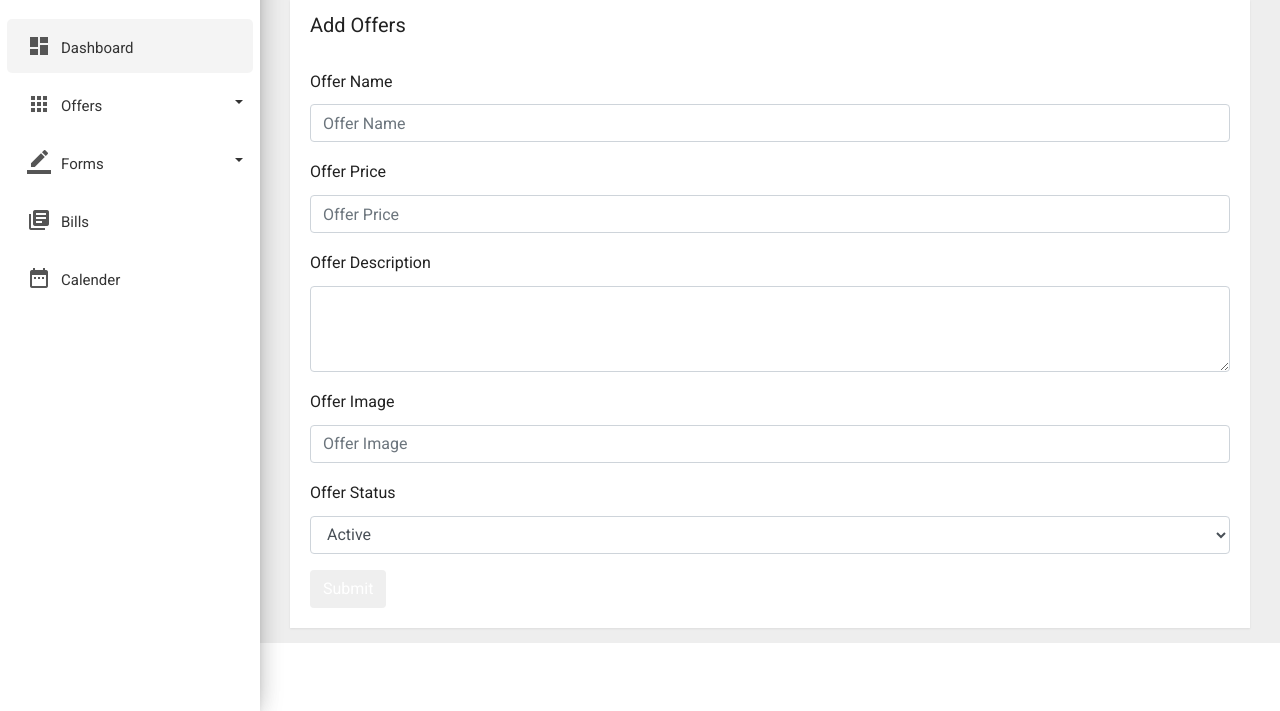
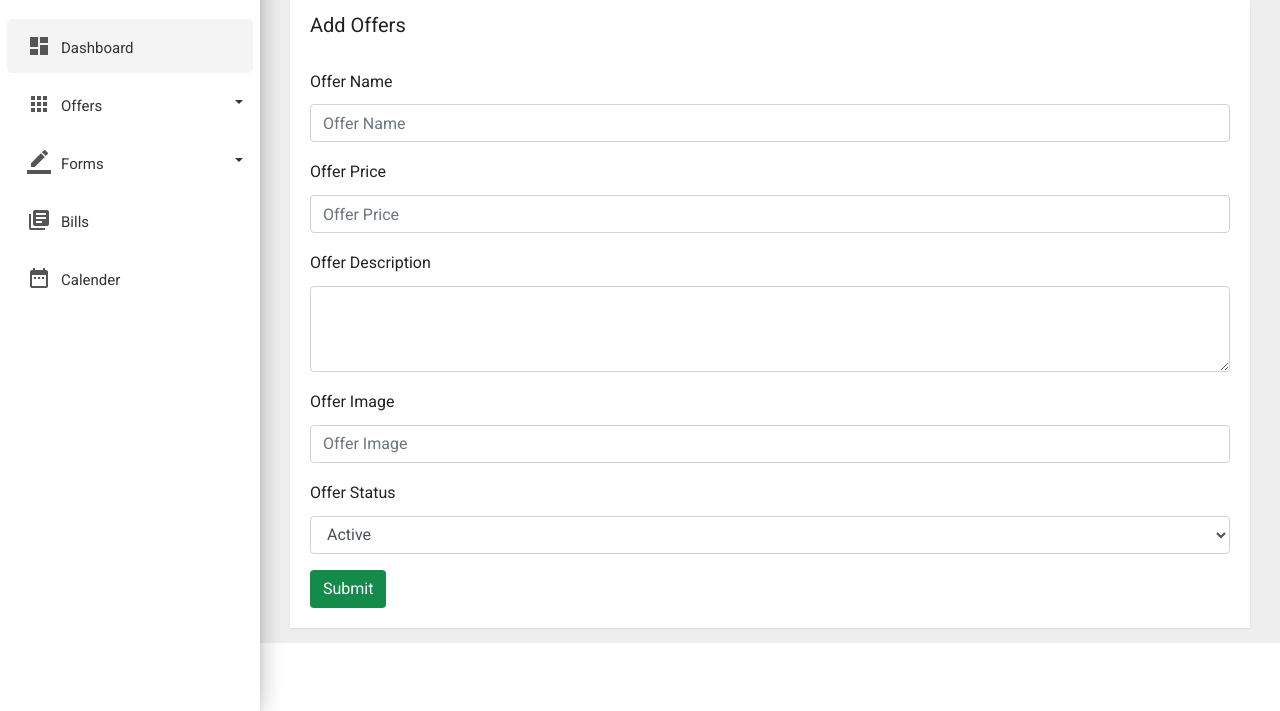
Before and after one commit to satyamsharma17/Y-Perz-Dashboard, a plain HTML site: page addoffers.html in a window 1280 px wide. Shown: the part 89-800 px from the top of the page. Drawn offline with Linux system fonts and the light colour scheme; a web font is replaced by a local one.

Commit message:
button color changed

```diff
--- a/addoffers.html
+++ b/addoffers.html
@@ -191,7 +191,7 @@
                       <option value="0">Inactive</option>
                     </select>
                   </div>
-                  <button style="color: #148B4B; color: #fff;" type="submit" class="btn">Submit</button>
+                  <button style="background-color: #148B4B; color: #fff;" type="submit" class="btn">Submit</button>
                 </form>
               </div>
             </div>
```
Also changed, not shown: addservices.html (+1 -1 lines).
